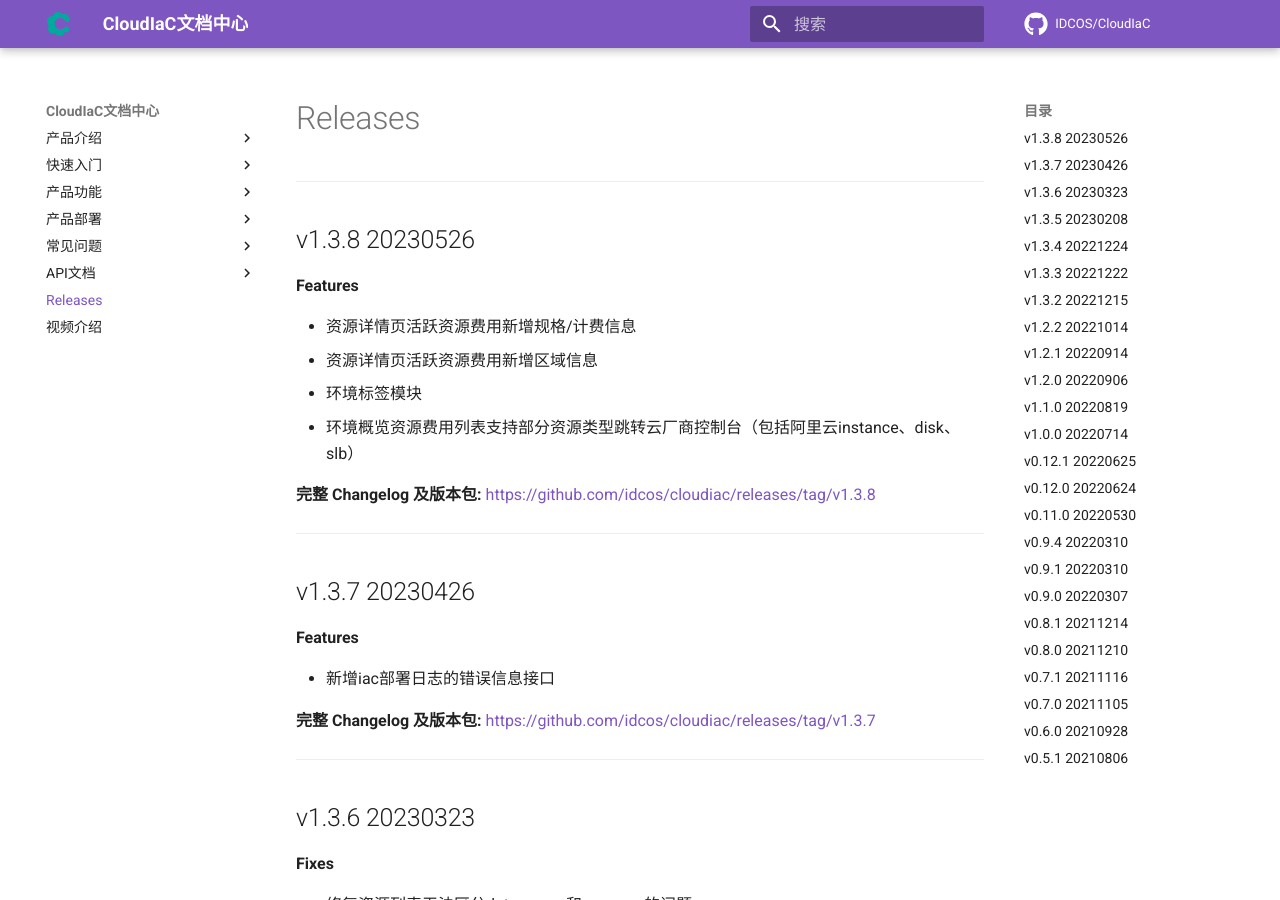
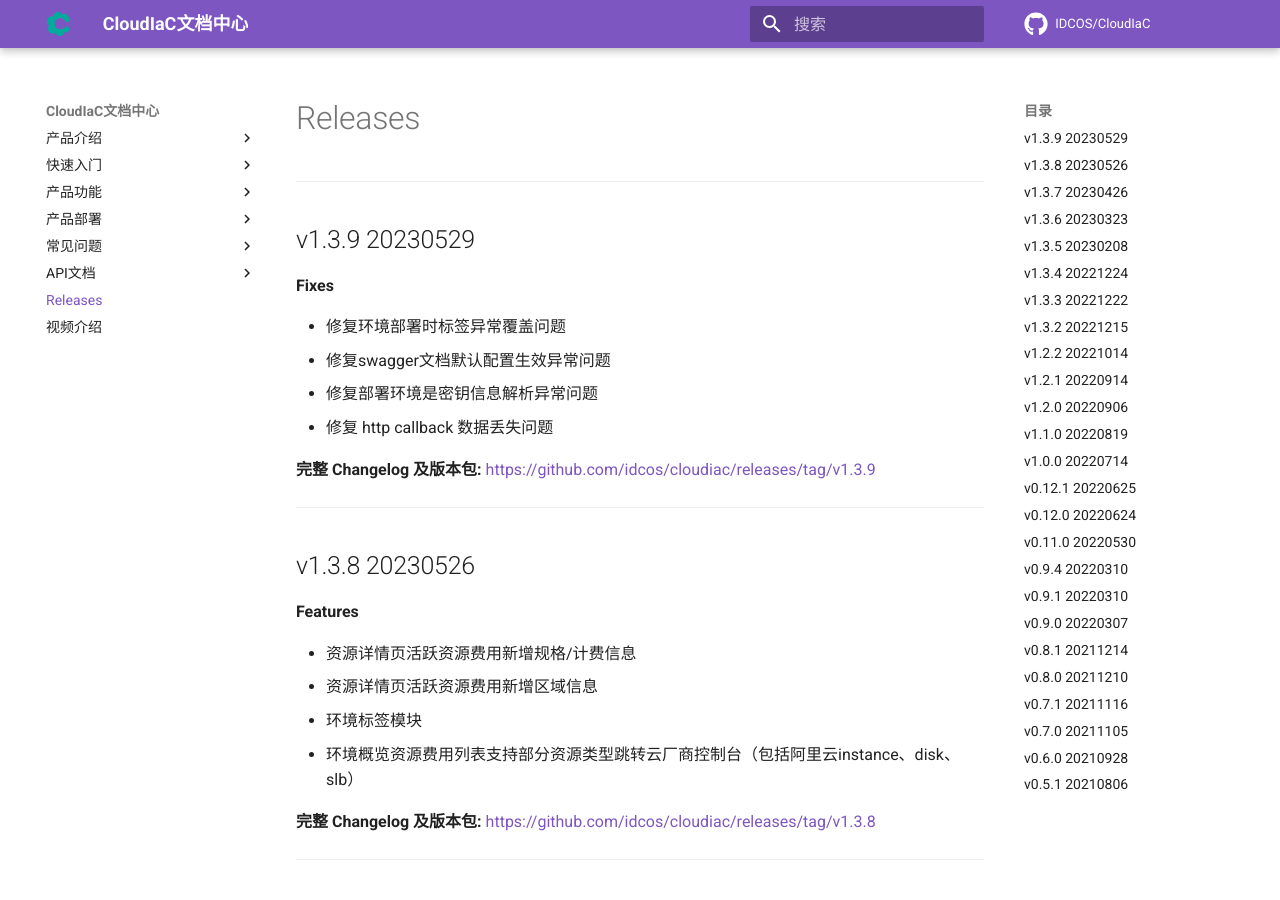
Before and after one commit to idcos/cloudiac, an MkDocs documentation site: the page built from docs/mkdocs/releases.md, in a window 1280 px wide and 900 px high. Built offline with MkDocs 1.6.1 and Material for MkDocs 9.7.7, drawn with Linux system fonts in a browser that asks for light colours; comment, search, counter and statistics services are not loaded; the version menu is left out.

Commit message:
Release v1.3.9

```diff
--- a/docs/mkdocs/releases.md
+++ b/docs/mkdocs/releases.md
@@ -1,4 +1,18 @@
 # Releases
+
+------
+## v1.3.9 20230529
+**Fixes**
+
+- 修复环境部署时标签异常覆盖问题
+- 修复swagger文档默认配置生效异常问题
+- 修复部署环境是密钥信息解析异常问题
+- 修复 http callback 数据丢失问题
+
+
+
+**完整 Changelog 及版本包:** [https://github.com/idcos/cloudiac/releases/tag/v1.3.9](https://github.com/idcos/cloudiac/releases/tag/v1.3.9)
+
 
 ------
 ## v1.3.8 20230526
```
Also changed, not shown: CHANGELOG.md (+8 -0 lines), changelog.json (+12 -0 lines), docs/mkdocs/product-deploy/container.md (+2 -2 lines), docs/mkdocs/product-deploy/host.md (+1 -1 lines), 2 other files.
